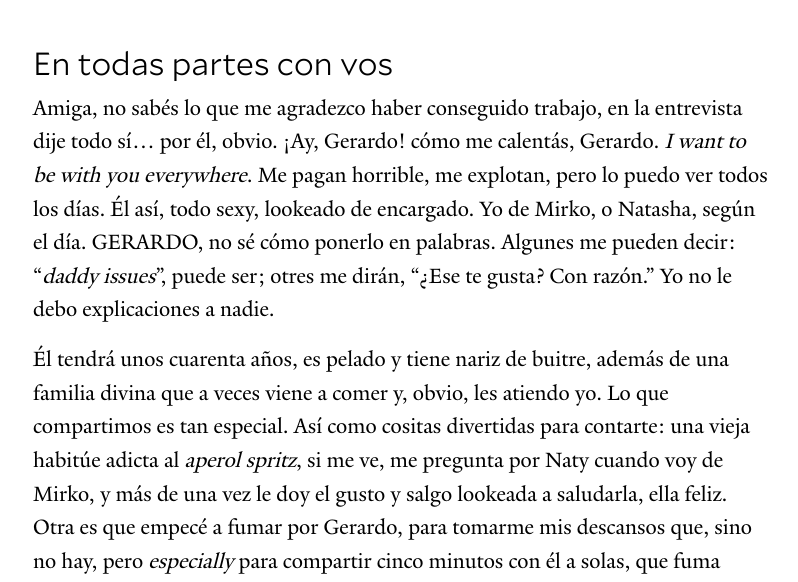
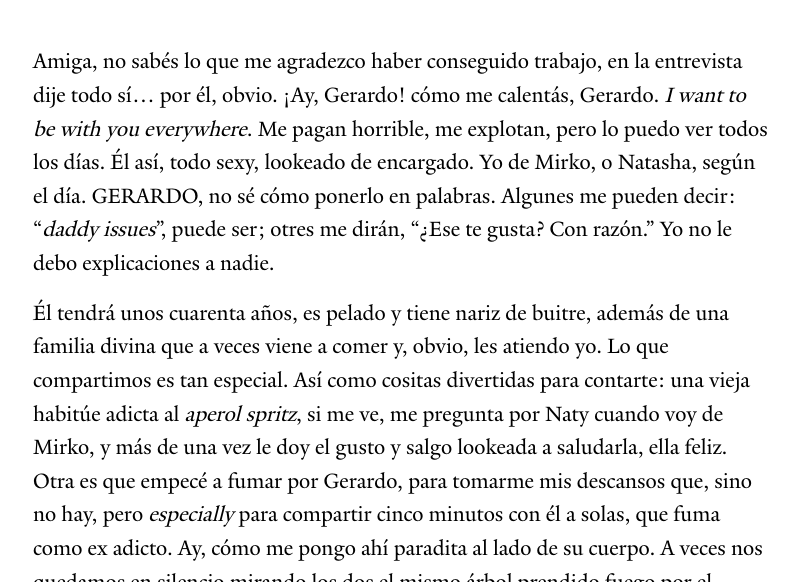
Before and after one commit to elotroalex/variantes, a Jekyll site: the page built from _num1/bovio-todas.md, in a window 1280 px wide and 900 px high, cut to the strip 318-900 px from the top of the window. Shown: the whole strip, without its empty margins (239-1037 px from the left). Built offline with Jekyll 4.4.1, drawn with Linux system fonts in a browser that asks for light colours.

Commit message:
Update bovio-todas.md

```diff
--- a/_num1/bovio-todas.md
+++ b/_num1/bovio-todas.md
@@ -7,8 +7,6 @@ issue: 1
 orden: 11
 bio: "Soy licenciado en Artes de la Escritura en la UNA. Guío los talleres “Cuerpo y Escritura” desde el 2021. En 2022, gané el tercer premio en el concurso nacional de crónicas de ICANA. Fui seleccionado en el último FAUNA por la categoría Poesía y Narrativa breve."
 ---
-
-## En todas partes con vos
 
 Amiga, no sabés lo que me agradezco haber conseguido trabajo, en la entrevista dije todo sí… por él, obvio. ¡Ay, Gerardo! cómo me calentás, Gerardo. _I want to be with you everywhere_. Me pagan horrible, me explotan, pero lo puedo ver todos los días. Él así, todo sexy, lookeado de encargado. Yo de Mirko, o Natasha, según el día. GERARDO, no sé cómo ponerlo en palabras. Algunes me pueden decir: “_daddy issues_”, puede ser; otres me dirán, “¿Ese te gusta? Con razón.” Yo no le debo explicaciones a nadie.
 
```
